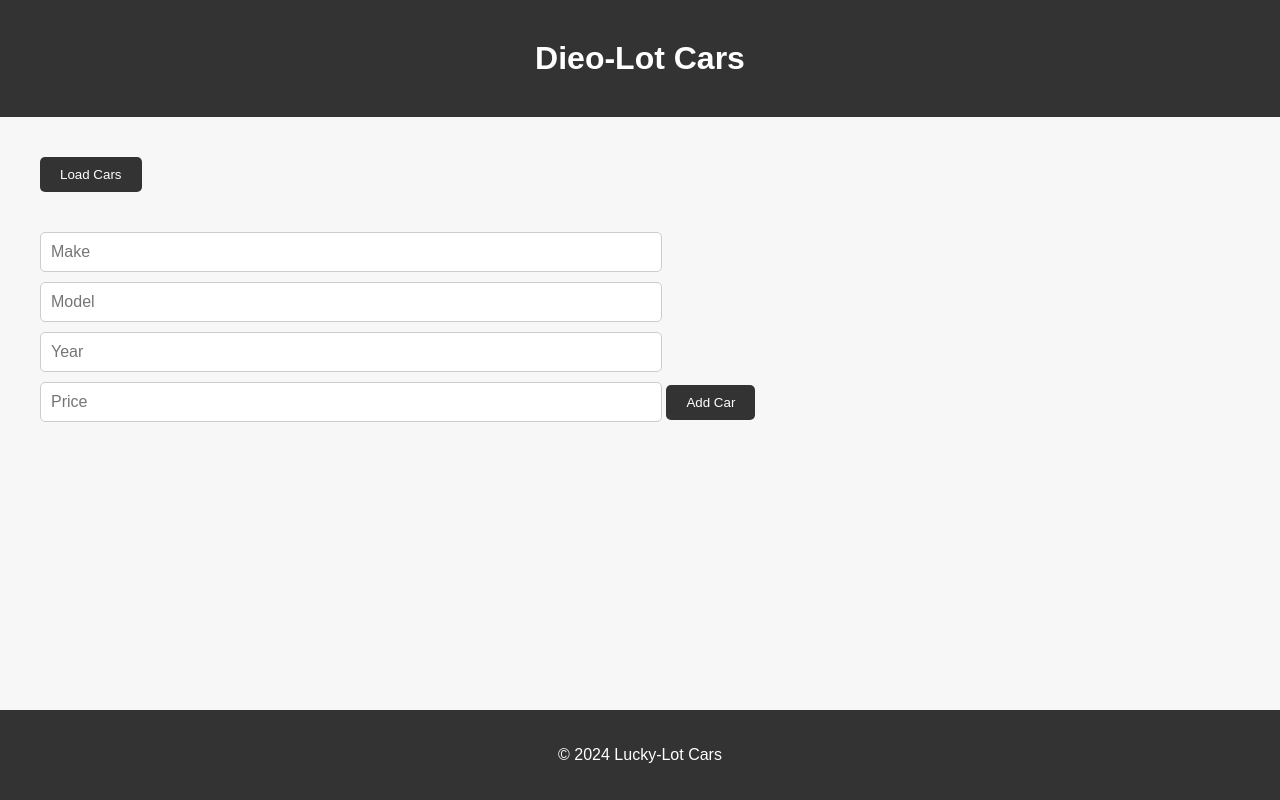
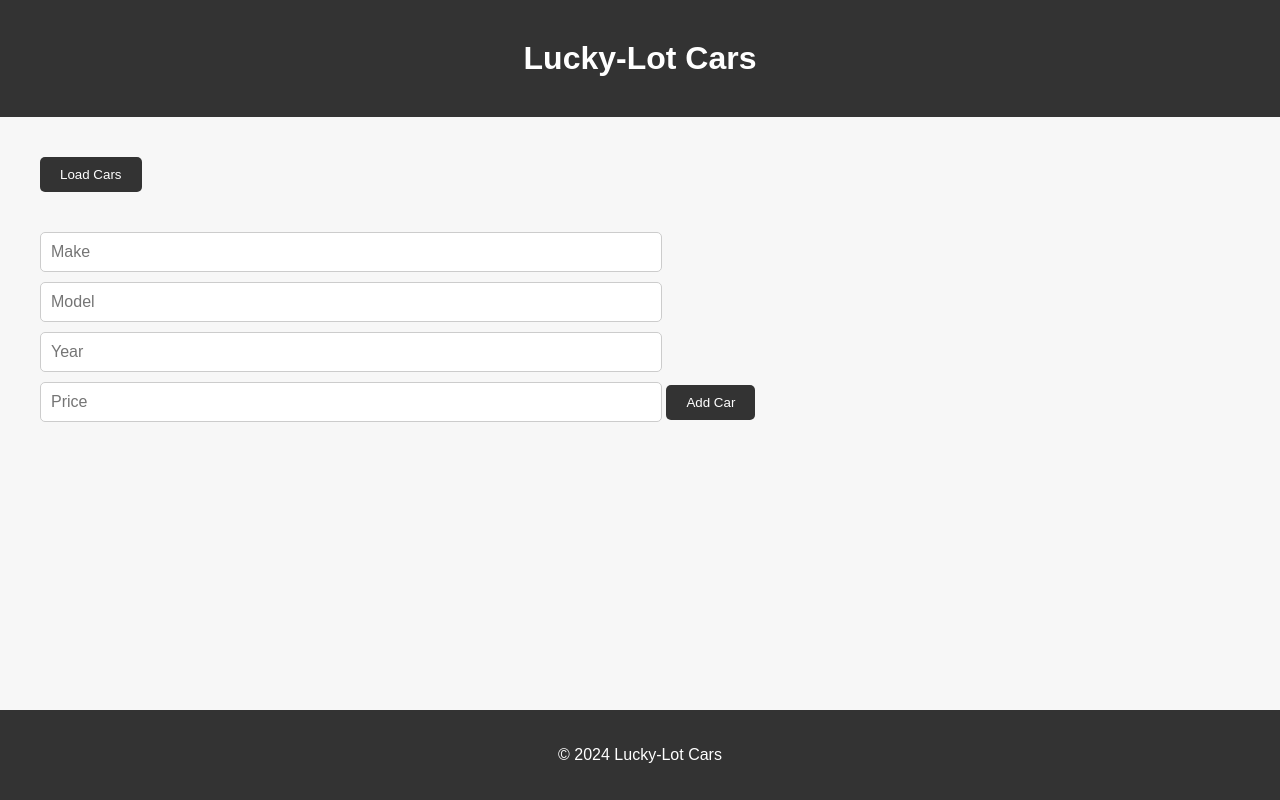
Before and after one commit to Javaluvr/2563191-lab6, a website: page src/index.html in a window 1280 px wide. Drawn offline with Linux system fonts and the light colour scheme.

Commit message:
Edit index.html

```diff
--- a/src/index.html
+++ b/src/index.html
@@ -13,7 +13,7 @@
 <body>
     <header>
         <div class="container">
-            <h1>Dieo-Lot Cars</h1>
+            <h1>Lucky-Lot Cars</h1>
         </div>
     </header>
     <main>
```
